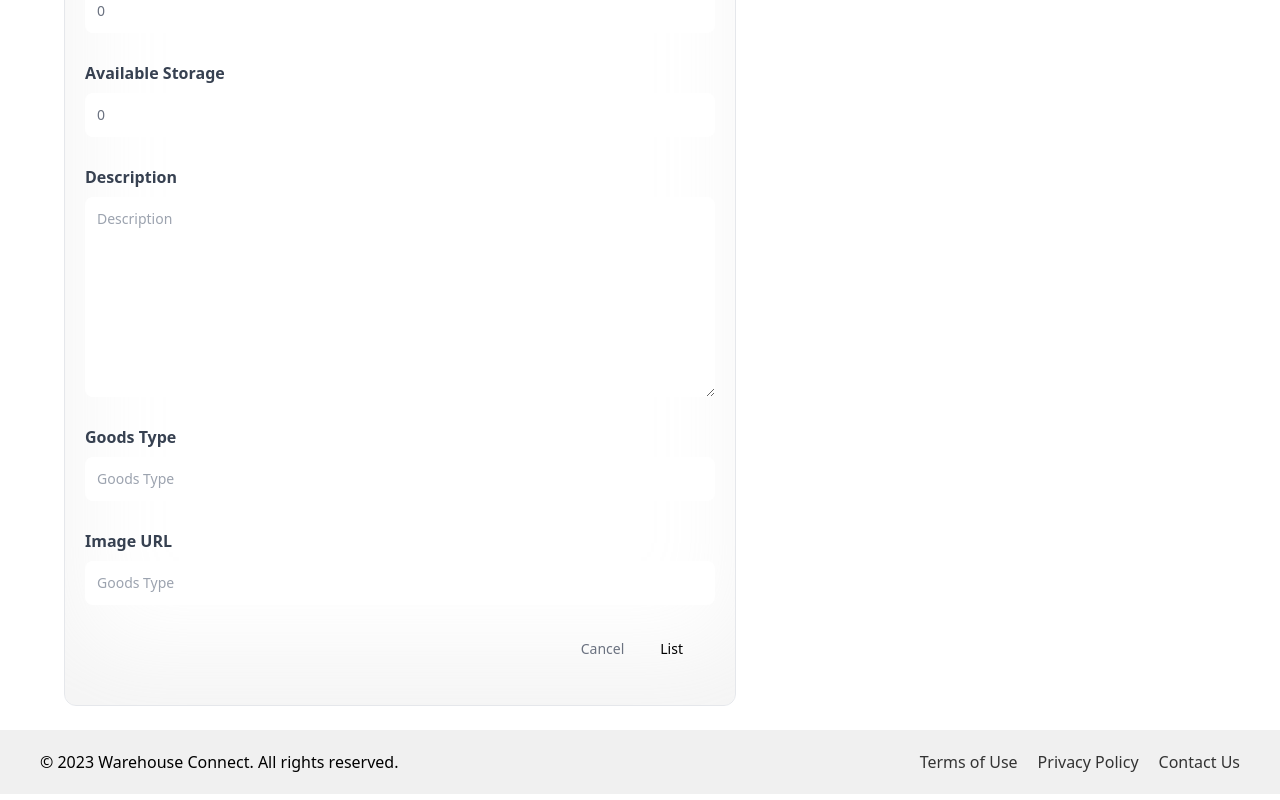
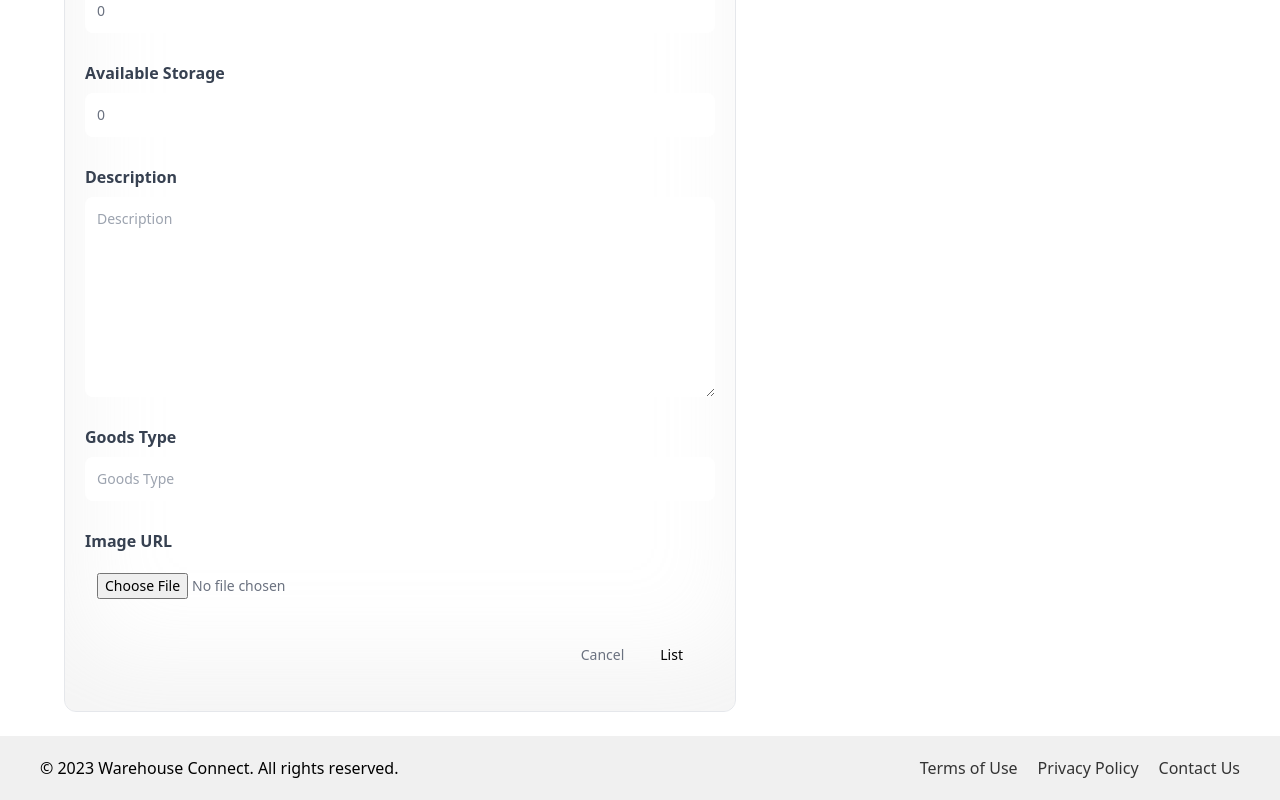
Before and after one commit to DM1ShRa/Warehouse-Connect, a Next.js app: page /create-post in a window 1280 px wide. Shown: the part 1383-2183 px from the top of the page. Built offline with nearby package versions, Linux system fonts and the light colour scheme; no server answers.

Commit message:
prompt changes

```diff
--- a/components/Form.jsx
+++ b/components/Form.jsx
@@ -1,6 +1,17 @@
 import Link from "next/link";
 
 const Form = ({ type, post, setPost, submitting, handleSubmit }) => {
+  const handleImageUpload = (e) => {
+    const file = e.target.files[0];
+    if (file) {
+      const reader = new FileReader();
+      reader.onload = (event) => {
+        const base64Image = event.target.result;
+        setPost({ ...post, image: base64Image });
+      };
+      reader.readAsDataURL(file);
+    }
+  };
   return (
     <section className='w-full max-w-full flex-start flex-col'>
       <h1 className='head_text text-left'>
@@ -176,13 +187,13 @@ const Form = ({ type, post, setPost, submitting, handleSubmit }) => {
             Image URL
           </span>
           <input
-            value={post.image}
-            onChange={(e) => setPost({ ...post, image: e.target.value })}
-            type='text'
-            placeholder='Goods Type'
+            onChange={(e) => handleImageUpload(e)}
+            type='file'
+            accept='image/*'
             required
             className='form_input'
           />
+
         </label>
 
         <div className='flex-end mx-3 mb-5 gap-4'>
```
Also changed, not shown: components/PromptCard.jsx (+2 -1 lines).
